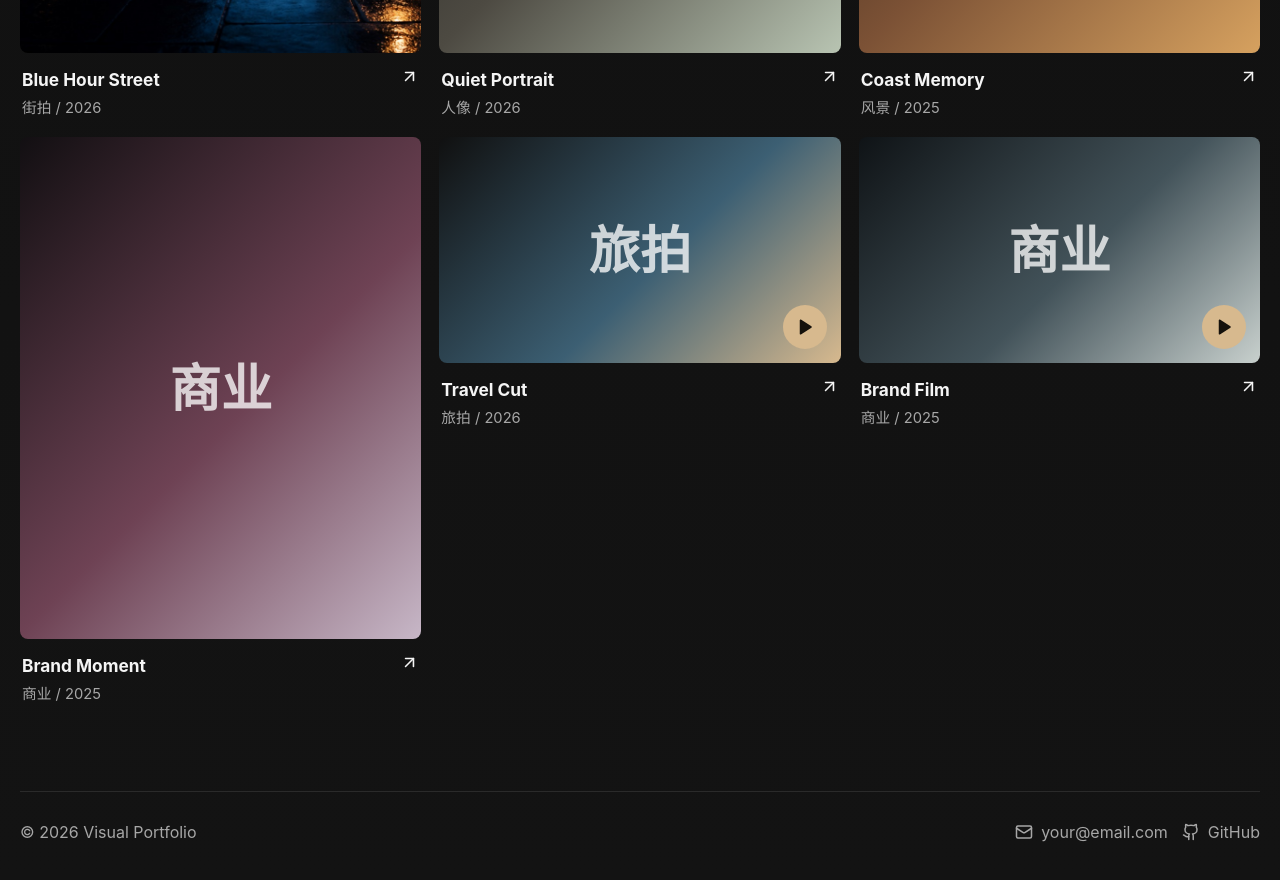
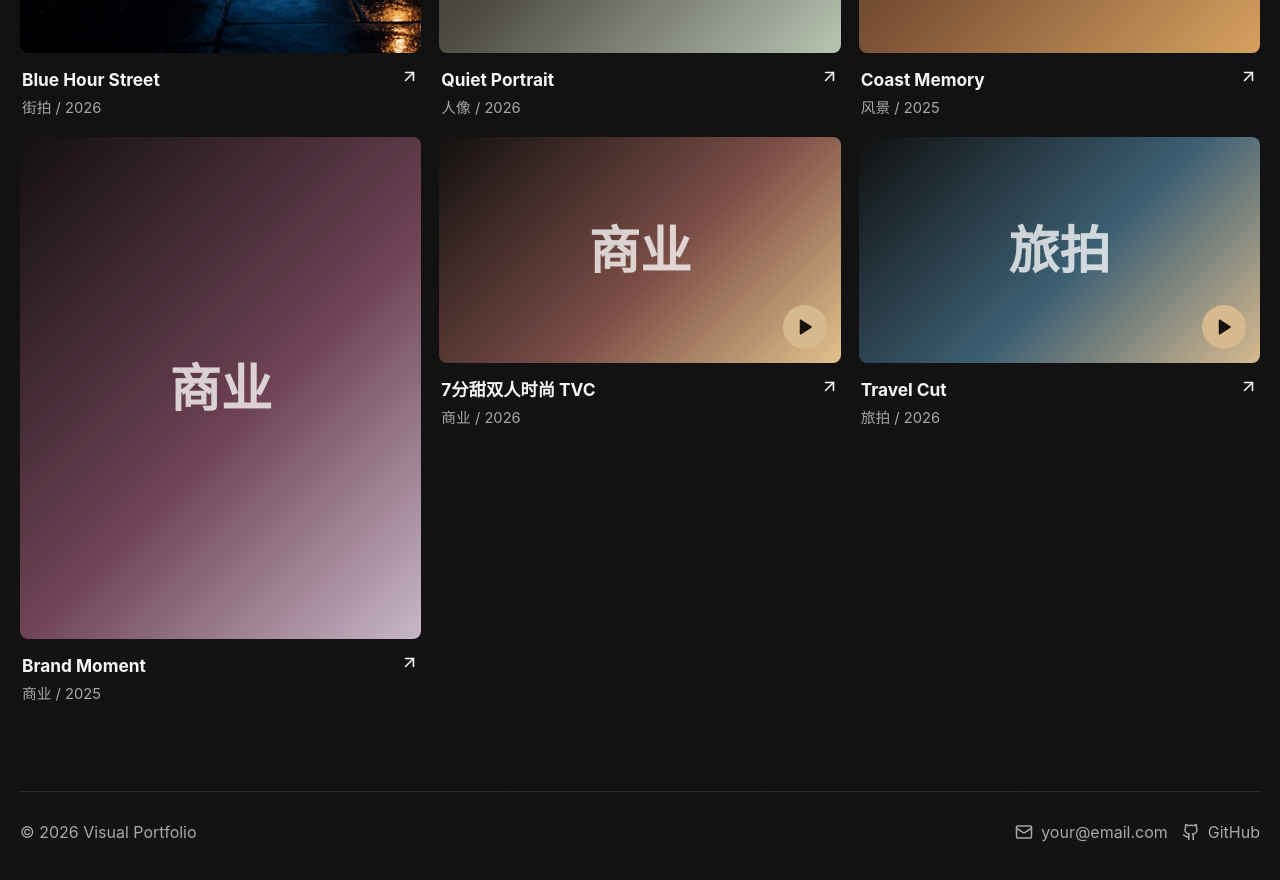
Before and after one commit to 1742808012-droid/website, a React (Vite) app: page /#/ in a window 1280 px wide. Shown: the part 1380-2260 px from the top of the page. Built offline with nearby package versions, Linux system fonts and the light colour scheme.

Commit message:
Add fashion TVC video

```diff
--- a/src/components/VideoEmbed.jsx
+++ b/src/components/VideoEmbed.jsx
@@ -2,9 +2,16 @@ import { ExternalLink, Play } from "lucide-react";
 
 export default function VideoEmbed({ work }) {
   const isPlaceholder = work.videoUrl?.includes("example.com");
+  const isLocalVideo = work.videoUrl?.startsWith(import.meta.env.BASE_URL);
 
   return (
     <div className="video-embed" style={{ background: `linear-gradient(135deg, ${work.palette[0]}, ${work.palette[1]}, ${work.palette[2]})` }}>
+      {isLocalVideo ? (
+        <video controls preload="metadata" playsInline>
+          <source src={work.videoUrl} type={work.videoType || "video/mp4"} />
+          当前浏览器不支持视频播放。
+        </video>
+      ) : (
         <div className="video-embed-content">
           <Play size={34} fill="currentColor" />
           <h2>{work.title}</h2>
@@ -17,6 +24,7 @@ export default function VideoEmbed({ work }) {
             </a>
           )}
         </div>
+      )}
     </div>
   );
 }
--- a/src/data/works.js
+++ b/src/data/works.js
@@ -75,6 +75,19 @@ export const works = [
     description: "日常切片式记录，用小场景呈现城市生活的轻微波动。"
   },
   {
+    id: "seven-sweet-fashion-tvc",
+    type: "video",
+    category: "商业",
+    title: "7分甜双人时尚 TVC",
+    year: "2026",
+    location: "China",
+    featured: true,
+    videoUrl: `${import.meta.env.BASE_URL}videos/7分甜双人时尚tvc.m4v`,
+    videoType: "video/mp4",
+    palette: ["#12100f", "#7a4d46", "#e3c18c"],
+    description: "一支双人时尚方向的商业 TVC 视频作品，适合展示人物状态、品牌氛围和短片节奏。"
+  },
+  {
     id: "travel-cut",
     type: "video",
     category: "旅拍",
--- a/src/styles/global.css
+++ b/src/styles/global.css
@@ -544,6 +544,12 @@ img {
   border-radius: 8px;
 }
 
+.video-embed video {
+  width: 100%;
+  max-height: min(78vh, 720px);
+  background: #050505;
+}
+
 .video-embed-content {
   display: grid;
   justify-items: center;
```
Also changed, not shown: 1 other file (tests, documents, lock files or other folders). Lines whose indentation alone changed are shown as unchanged.
